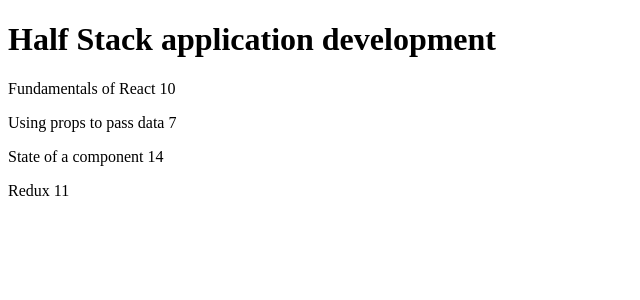
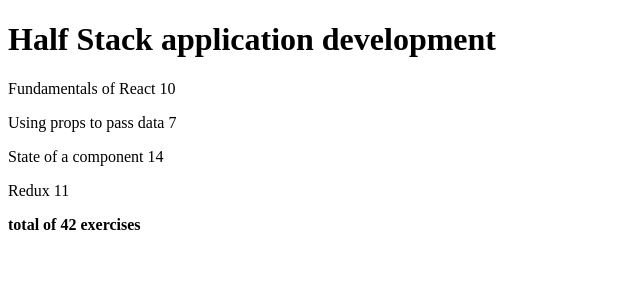
Before and after one commit to johokorie/fullstack-open-2025, a React (Vite) app in the folder part2/courseinfo/: page / in a window 1280 px wide. Shown: the top 300 px of the page, without its empty margins (0-640 px from the left). Built offline with nearby package versions, Linux system fonts and the light colour scheme.

Commit message:
Submission: Exercise 2.2 Part 2

```diff
--- a/part2/courseinfo/src/components/Content.jsx
+++ b/part2/courseinfo/src/components/Content.jsx
@@ -1,10 +1,14 @@
 import Part from "./Part";
-const Content = ({ course }) => {
+import Total from "./Total";
+const Content = ({ parts }) => {
 	return (
 		<div>
-			{course.parts.map((part) => (
+			{parts.map((part) => (
 				<Part key={part.id} parts={part.name} exercises={part.exercises} />
 			))}
+			<Total
+				exercises={parts}
+			/>
 		</div>
 	);
 };
--- a/part2/courseinfo/src/components/Course.jsx
+++ b/part2/courseinfo/src/components/Course.jsx
@@ -4,10 +4,9 @@
 	return (
 		<div>
 			<Header course={course} />
-			<Content course={course} />
+			<Content parts={course.parts} />
 		</div>
 	);
 };
 
-
 export default Course;
--- /dev/null
+++ b/part2/courseinfo/src/components/Total.jsx
@@ -0,0 +1,9 @@
+const Total = ({ exercises }) => {
+  return (
+		<div>
+			<strong>total of {exercises[0].exercises + exercises[1].exercises + exercises[2].exercises + exercises[3].exercises} exercises</strong>
+		</div>
+	);
+}
+
+export default Total
```
